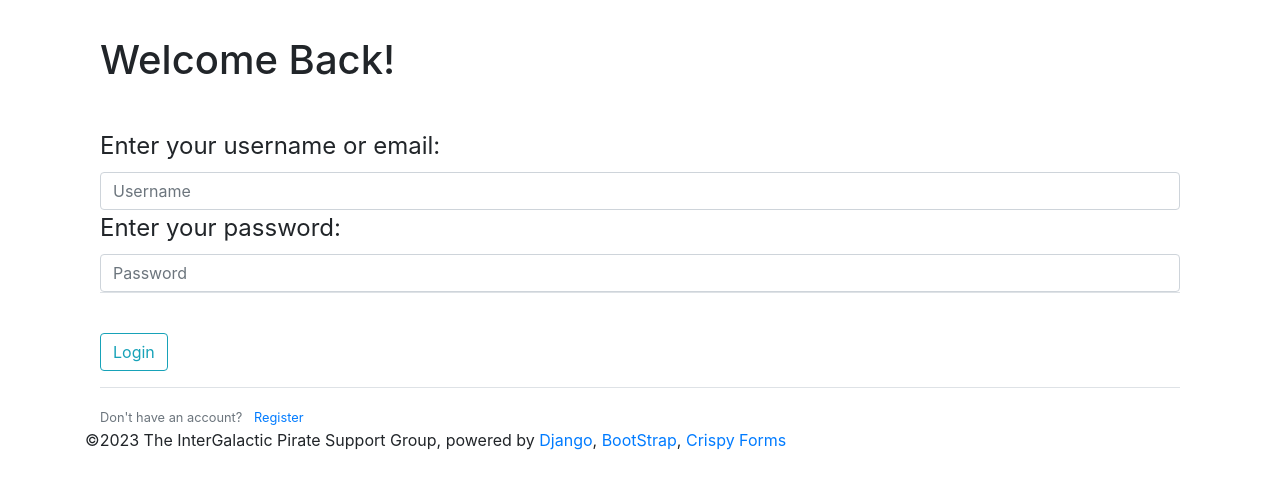
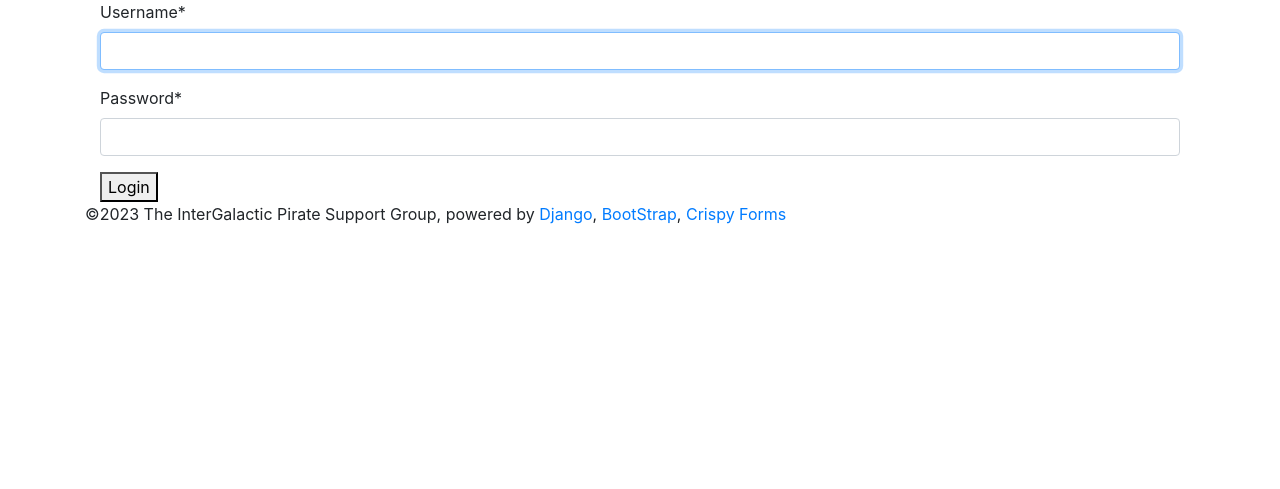
Before and after one commit to jwdiller/CSC289-Group2-Inventory, a Django app: page /login/ in a window 1280 px wide. Shown: the part 56-545 px from the top of the page. Run offline with Django 4.2, Linux system fonts and the light colour scheme; some libraries are stand-ins or nearby versions.

Commit message:
added login view

```diff
--- a/app/app/settings.py
+++ b/app/app/settings.py
@@ -144,3 +144,4 @@ DEFAULT_AUTO_FIELD = 'django.db.models.BigAutoField'
 # Added variables for crispy forms
 CRISPY_ALLOWED_TEMPLATE_PACKS = "bootstrap5"
 CRISPY_TEMPLATE_PACK = "bootstrap5"
+LOGIN_REDIRECT_URL = '/about'
--- a/app/app/urls.py
+++ b/app/app/urls.py
@@ -16,10 +16,11 @@ Including another URLconf
 from django.contrib import admin
 from django.urls import path, include
 from users.views import register, login
+from django.contrib.auth import views as auth_views
 
 urlpatterns = [
     path('admin/', admin.site.urls),
     path('', include('core.urls')),
     path('register/', register, name='register'),
-    path('login/', login, name='login'),
+    path('login/',  auth_views.LoginView.as_view(template_name = 'users/login.html'), name='login'),
 ]
--- a/app/core/forms.py
+++ b/app/core/forms.py
@@ -1,12 +1,15 @@
 from django import forms
 from .models import *
+from django.contrib.auth import get_user_model
 
 class CustomerForm(forms.ModelForm):
+	email = forms.EmailField()
 	class Meta:
 		model = Customers
 		fields = ["userName", "email", "phoneNumber", "note"]
 
 class SupplierForm(forms.ModelForm):
+	email = forms.EmailField()
 	class Meta:
 		model = Suppliers
 		fields = ["name", "email", "phoneNumber", "note"]
@@ -17,6 +20,7 @@ class StockForm(forms.ModelForm):
 		fields = ["productName", "upc",	"cents", "number", "description", "supplierID"]
 
 class OrderForm(forms.ModelForm):
+	date = forms.DateField(widget=forms.SelectDateWidget)
 	class Meta:
 		model = Orders
 		fields = ["userId", "customerId", "stockID", "amount", "date", "shortnote", "note", "cents"]
--- a/app/core/urls.py
+++ b/app/core/urls.py
@@ -1,6 +1,7 @@
 from django.urls import path
 from .forms import *
 from . import views
+
 
 urlpatterns = [
 	path('about/', views.about, name='about'), #about us, experimental page
--- a/app/users/templates/users/login.html
+++ b/app/users/templates/users/login.html
@@ -14,29 +14,9 @@
 
     <div class="content-section">
         <form method="POST">{% csrf_token %}
-            <fieldset class="form-group">
-                <legend class="border-bottom mb-4">
-
-                    <br>
-                    <h1>Welcome Back!</h1>
-                    <br>
-
-                    <label for="id_login">Enter your username or email:</label>
-                    <input id="id_login" name="login" type="text" class="form-control" placeholder="Username">
-
-                    <label for="id_password">Enter your password:</label>
-                    <input id="id_password" name="password" type="password" class="form-control" placeholder="Password">
-
-                </legend>
-            </fieldset>
-            <div class="form-group">
-                <button type="submit" id="login_button" class="btn btn-outline-info">Login</button>
-            </div>
+            {{ form|crispy }}
+            <button type="submit">Login</button>
         </form>
-        <div class="border-top pt-3">
-            <small class="text-muted">Don't have an account?
-            <a class="ml-2" href="{% url 'register' %}">Register</a>
-            </small>
         </div>
     </div>
 </div>
```
